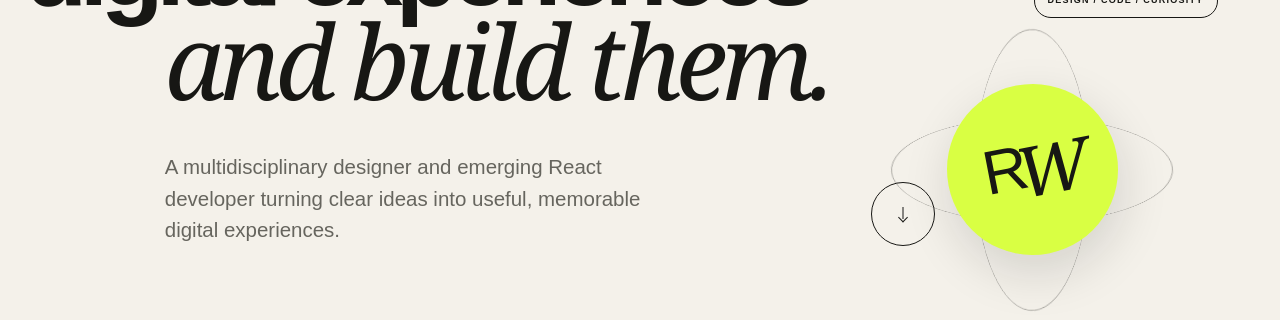
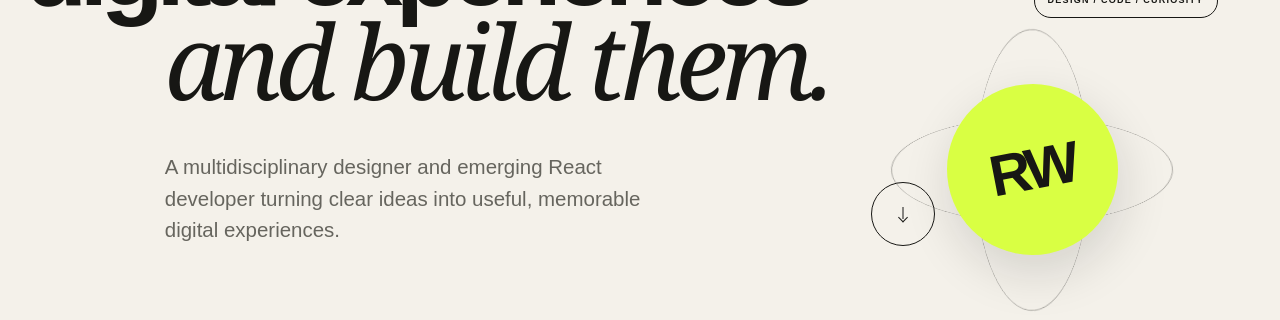
Before and after one commit to Rebelord/Ryan-Webb-Portfolio, a Next.js app: page / in a window 1280 px wide. Shown: the part 419-739 px from the top of the page. Built offline with nearby package versions, Linux system fonts and the light colour scheme; no server answers.

Commit message:
Restore original hero initials

```diff
--- a/app/globals.css
+++ b/app/globals.css
@@ -254,23 +254,10 @@ h1 em, h2 em {
   box-shadow: 0 18px 50px rgba(23, 23, 20, 0.14);
   transform: rotate(-11deg);
 }
-.hero-monogram {
-  width: 66%;
-  overflow: visible;
-  fill: var(--ink);
-}
-.hero-monogram-r {
-  font-family: Arial, Helvetica, sans-serif;
-  font-size: 66px;
-  font-weight: 500;
+.object-core span {
+  font-size: clamp(30px, 4.5vw, 64px);
+  font-weight: 800;
   letter-spacing: -0.08em;
-}
-.hero-monogram-w {
-  font-family: Georgia, 'Times New Roman', serif;
-  font-size: 74px;
-  font-style: italic;
-  font-weight: 400;
-  letter-spacing: -0.12em;
 }
 
 .work, .about { padding: 132px 0; border-top: 1px solid var(--line); }
--- a/app/page.tsx
+++ b/app/page.tsx
@@ -39,20 +39,6 @@ function Arrow({ diagonal = false }: { diagonal?: boolean }) {
     <span aria-hidden="true" className={diagonal ? 'arrow diagonal' : 'arrow'}>
       →
     </span>
-  );
-}
-
-function HeroMonogram() {
-  return (
-    <svg
-      aria-hidden="true"
-      className="hero-monogram"
-      viewBox="0 0 120 88"
-      xmlns="http://www.w3.org/2000/svg"
-    >
-      <text className="hero-monogram-r" x="8" y="62">R</text>
-      <text className="hero-monogram-w" x="43" y="73">W</text>
-    </svg>
   );
 }
 
@@ -100,7 +86,7 @@ export default function Home() {
           <div className="object-label">DESIGN / CODE / CURIOSITY</div>
           <div className="object-orbit orbit-one" />
           <div className="object-orbit orbit-two" />
-          <div className="object-core"><HeroMonogram /></div>
+          <div className="object-core"><span>RW</span></div>
         </div>
       </section>
 
```
